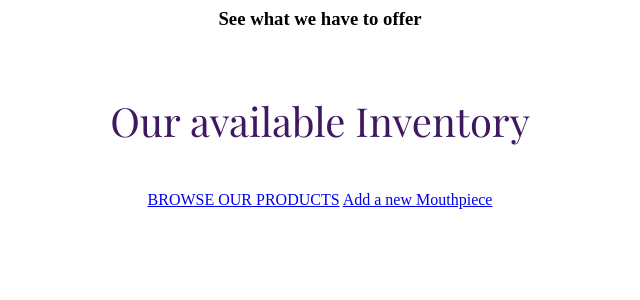
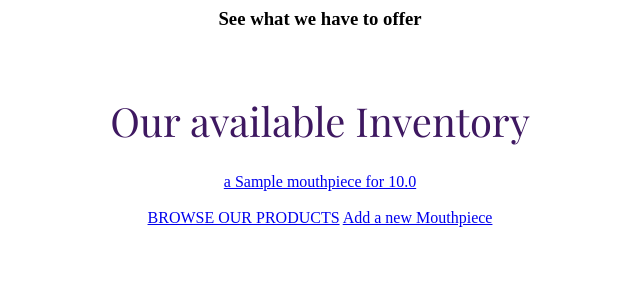
Before and after one commit to emislan/MGIS350_5, a Flask app: page /listmouthpieces in a window 1280 px wide. Shown: the top 300 px of the page, without its empty margins (320-960 px from the left). Run offline with Flask 2, Linux system fonts and the light colour scheme; tables that the repository leaves empty hold one stand-in row (values such as "Sample post").

Commit message:
Update list.html

```diff
--- a/templates/list.html
+++ b/templates/list.html
@@ -2,7 +2,8 @@
 {% block body %}
 <div class='block1'>
     <h1>Our available Inventory</h1>
-    {% for p in Mouthpiece %}
+
+    {% for p in mouthpieces %}
     <a href='/detail/{{p.id}}'>a {{p.mpName}} for {{p.mpPrice}}</a><br>
     {% endfor %}
 
```
